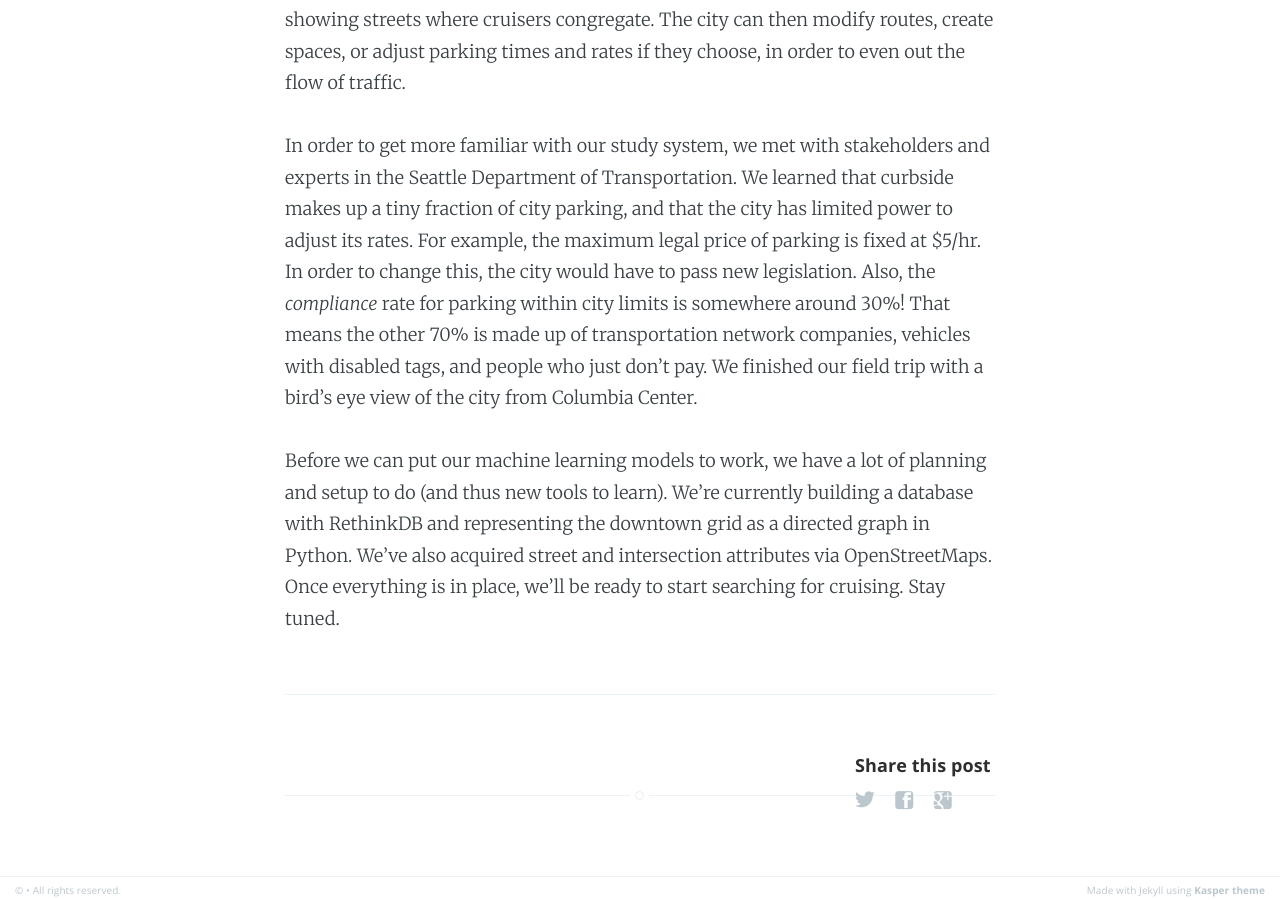
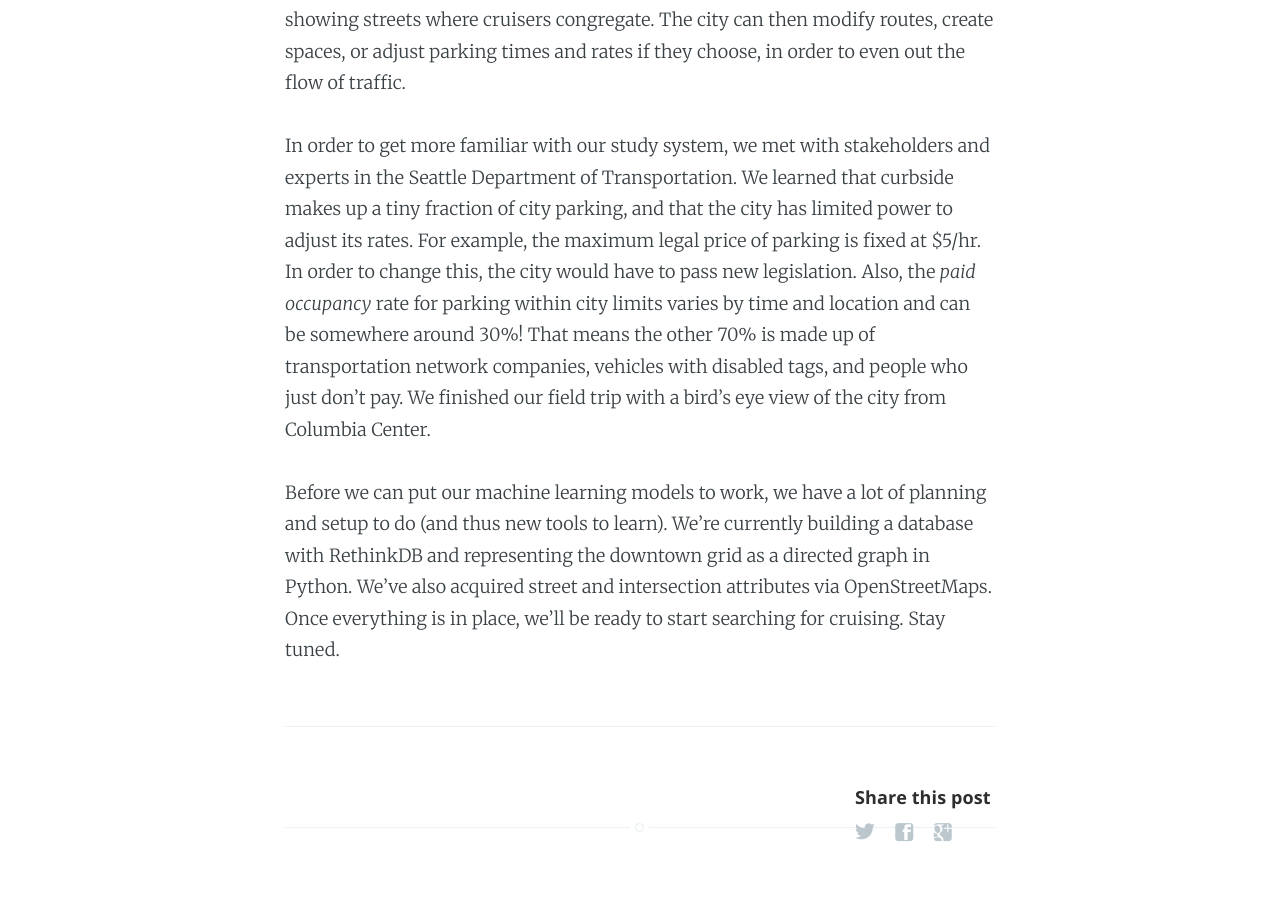
Before and after one commit to uwescience/DSSG2017, a Jekyll site: the page built from _posts/2017-07-03-cruisingUpdate1.md, in a window 1280 px wide and 900 px high, scrolled down 1043 px. Built offline with Jekyll 4.4.1, drawn with Linux system fonts in a browser that asks for light colours.

Commit message:
Small text suggestion

```diff
--- a/_posts/2017-07-03-cruisingUpdate1.md
+++ b/_posts/2017-07-03-cruisingUpdate1.md
@@ -11,6 +11,6 @@ The problem we're investigating is that a considerable portion of urban traffic
 
 Our goal for the summer is to help the transportation planners of Seattle identify where cruising is most prevalent within downtown. Essentially, we hope to create a "heat map" of the area between Pioneer Square, South Lake Union, and I-5, showing streets where cruisers congregate. The city can then modify routes, create spaces, or adjust parking times and rates if they choose, in order to even out the flow of traffic.
 
-In order to get more familiar with our study system, we met with stakeholders and experts in the Seattle Department of Transportation. We learned that curbside makes up a tiny fraction of city parking, and that the city has limited power to adjust its rates. For example, the maximum legal price of parking is fixed at $5/hr. In order to change this, the city would have to pass new legislation. Also, the _compliance_ rate for parking within city limits is somewhere around 30%! That means the other 70% is made up of transportation network companies, vehicles with disabled tags, and people who just don't pay. We finished our field trip with a bird's eye view of the city from Columbia Center.
+In order to get more familiar with our study system, we met with stakeholders and experts in the Seattle Department of Transportation. We learned that curbside makes up a tiny fraction of city parking, and that the city has limited power to adjust its rates. For example, the maximum legal price of parking is fixed at $5/hr. In order to change this, the city would have to pass new legislation. Also, the _paid occupancy_ rate for parking within city limits varies by time and location and can be somewhere around 30%! That means the other 70% is made up of transportation network companies, vehicles with disabled tags, and people who just don't pay. We finished our field trip with a bird's eye view of the city from Columbia Center.
 
 Before we can put our machine learning models to work, we have a lot of planning and setup to do (and thus new tools to learn). We're currently building a database with RethinkDB and representing the downtown grid as a directed graph in Python. We've also acquired street and intersection attributes via OpenStreetMaps. Once everything is in place, we'll be ready to start searching for cruising. Stay tuned.
```
